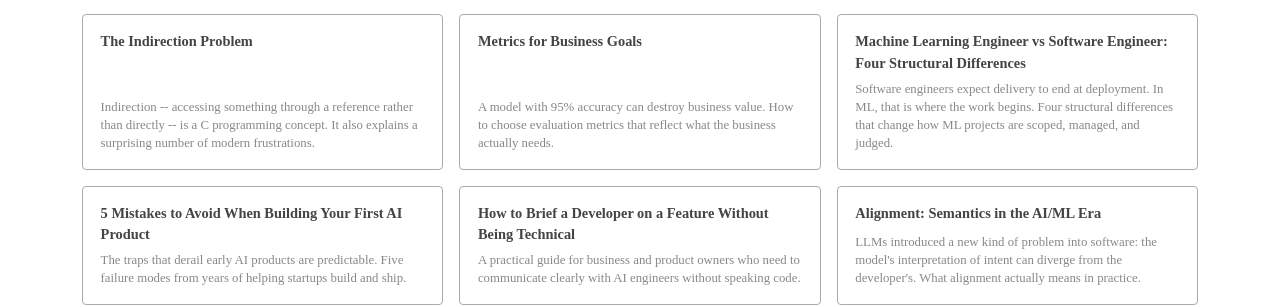
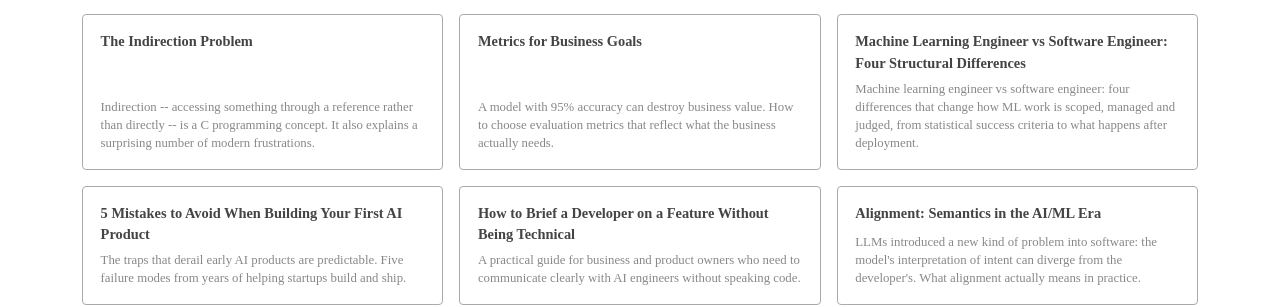
Before and after one commit to bayinfosys/bayinfosys.github.io, a Jekyll site: the page built from library.html, in a window 1280 px wide and 900 px high, scrolled down 2786 px. Shown: the part 178-485 px from the top of the window. Built offline with Jekyll 4.4.1, drawn with Linux system fonts in a browser that asks for light colours.

Commit message:
seo updates for 18

```diff
--- a/_posts/2026-01-01-18-mle-vs-swe.md
+++ b/_posts/2026-01-01-18-mle-vs-swe.md
@@ -3,8 +3,8 @@
 last_modified_at: 2026-07-15
 layout: article
 title: "Machine Learning Engineer vs Software Engineer: Four Structural Differences"
-seo_title: "Machine Learning Engineer vs Software Engineer: Key Differences"
-description: "Software engineers expect delivery to end at deployment. In ML, that is where the work begins. Four structural differences that change how ML projects are scoped, managed, and judged."
+seo_title: "MLE vs SWE: Four Differences in How the Work Is Done"
+description: "Machine learning engineer vs software engineer: four differences that change how ML work is scoped, managed and judged, from statistical success criteria to what happens after deployment."
 keywords: ["machine learning engineer", "software engineer", "mle vs swe", "ml engineering", "mlops", "machine learning vs software engineering", "software engineering for machine learning"]
 topic: "Product & Strategy"
 related:
```
Also changed, not shown: other parts of _posts/2026-01-01-18-mle-vs-swe.md (+1 -0 lines).
